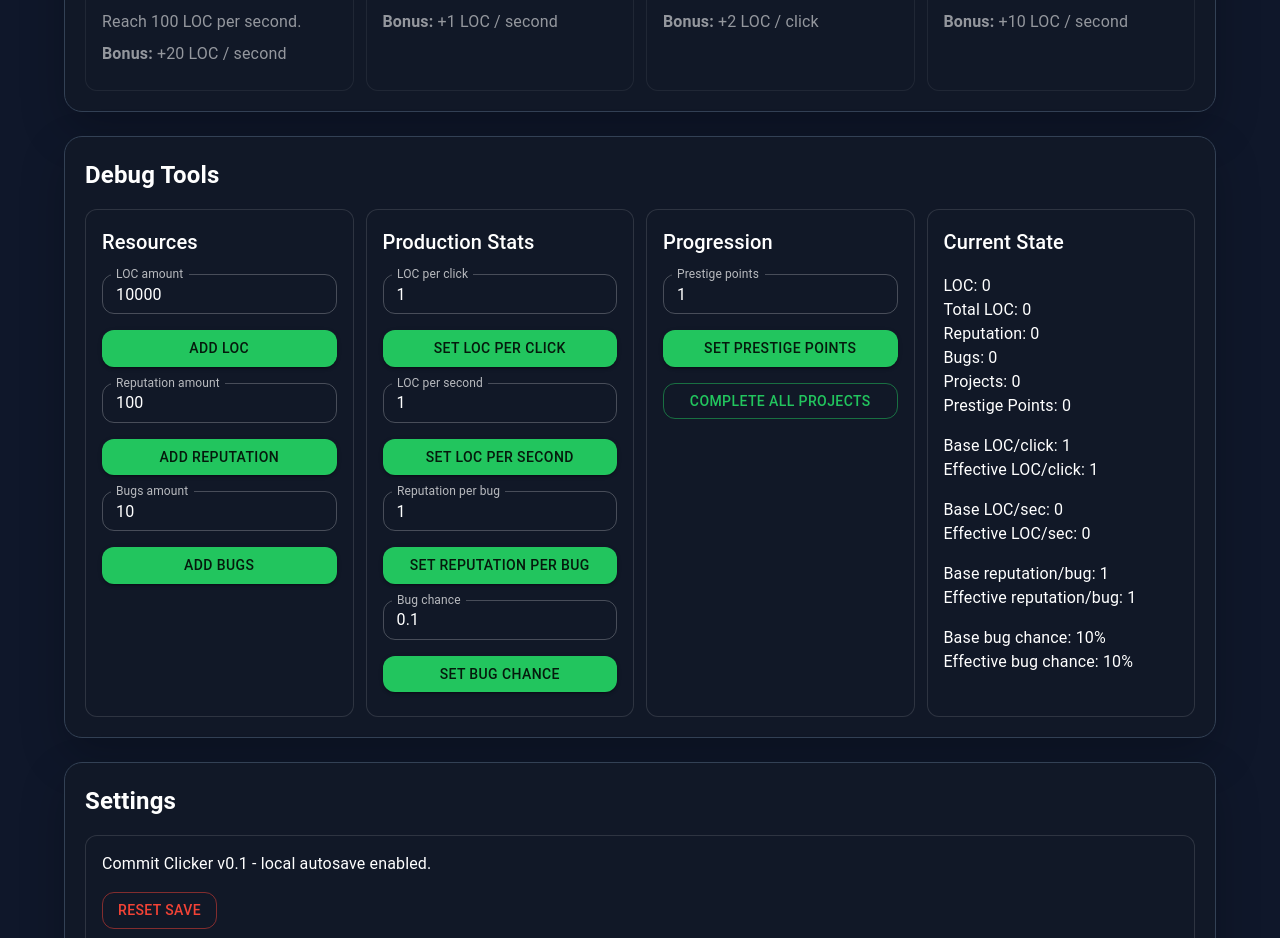
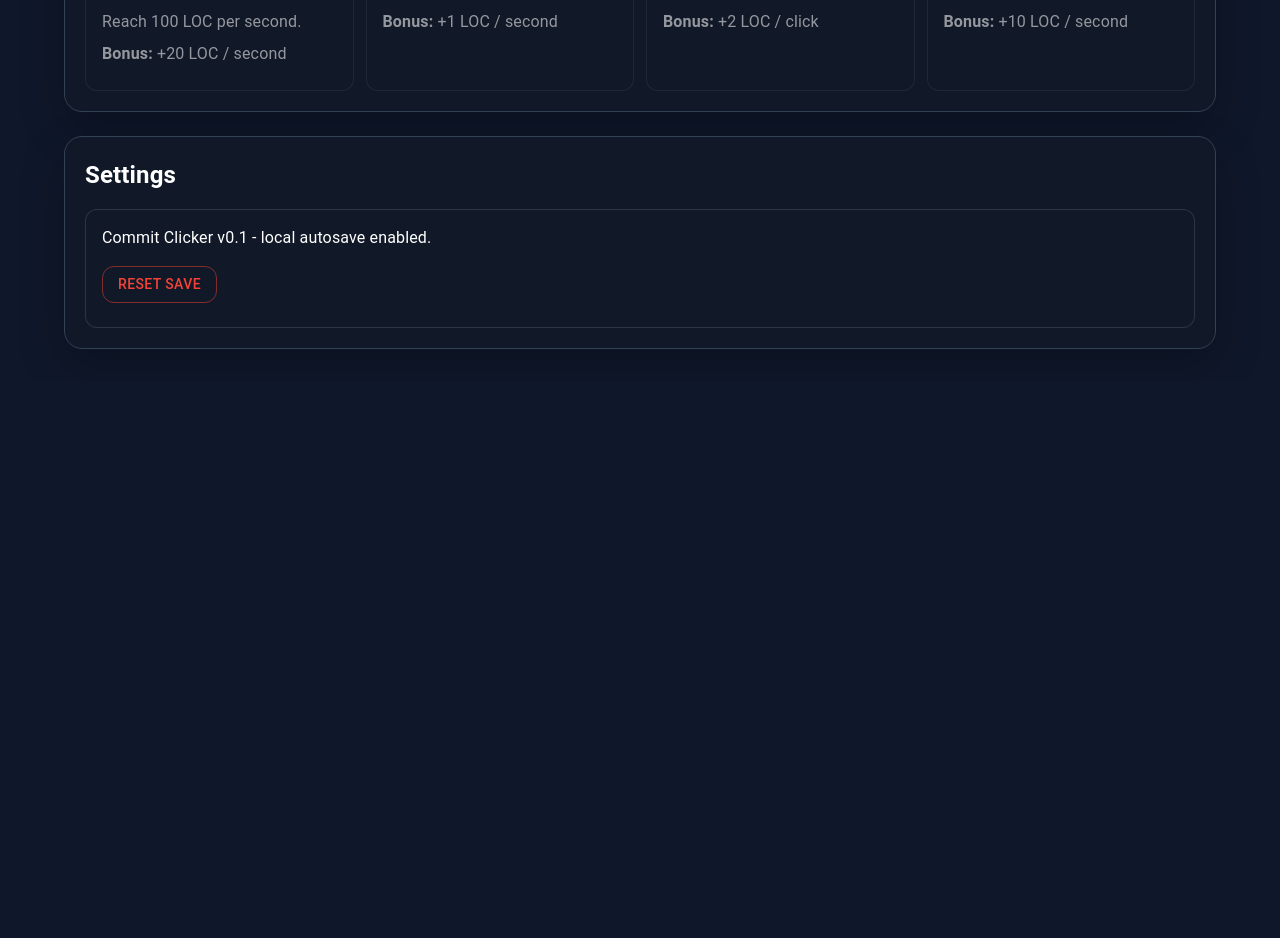
Before and after one commit to BlazingHotCode/commit-clicker, a React (Vite) app: page / in a window 1280 px wide. Shown: the part 3200-4138 px from the top of the page. After the commit the page ends 3581 px from the top, so only its background shows below. Built offline with nearby package versions, Linux system fonts and the light colour scheme.

Commit message:
changed debug tools to disabled

```diff
--- a/src/App.tsx
+++ b/src/App.tsx
@@ -29,7 +29,7 @@ import {
   Typography,
 } from "@mui/material";
 
-const DEBUG_TOOLS_ENABLED = true;
+const DEBUG_TOOLS_ENABLED = false;
 
 function App() {
   const [state, dispatch] = useReducer(gameReducer, initialState, loadGame);
```
